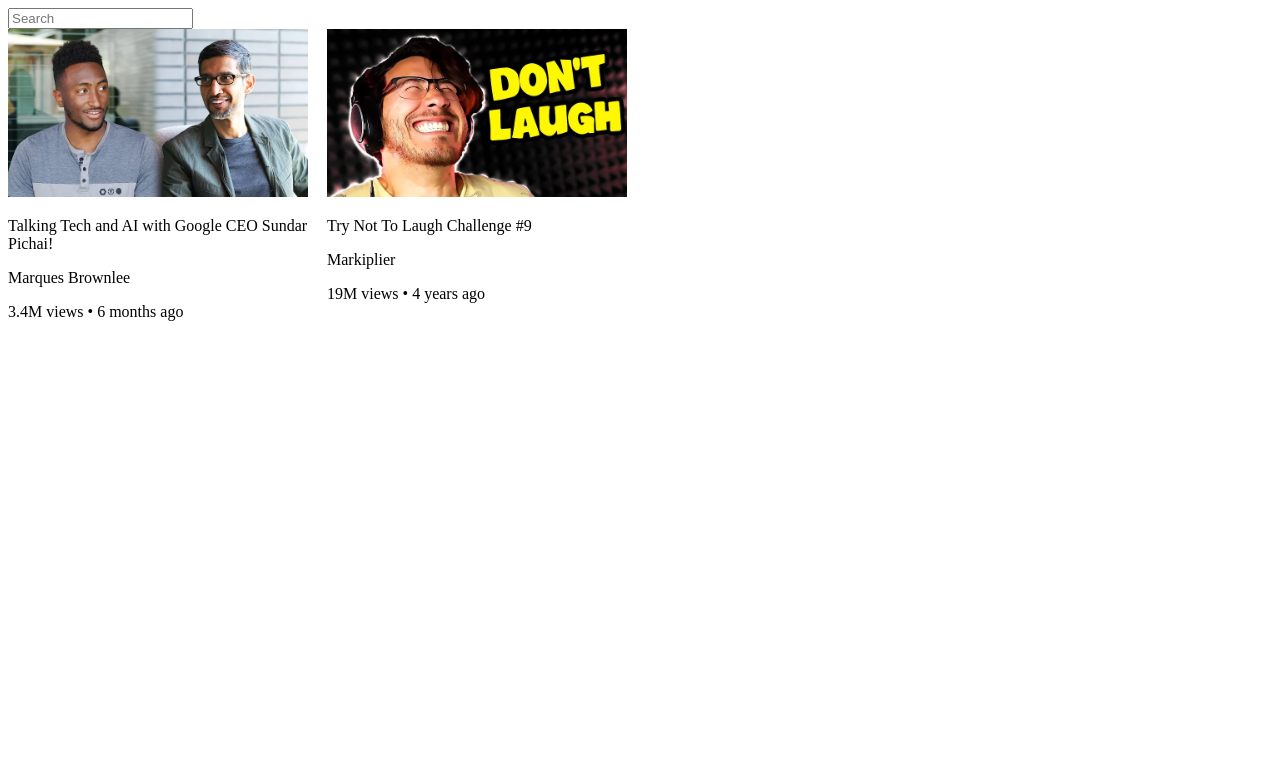
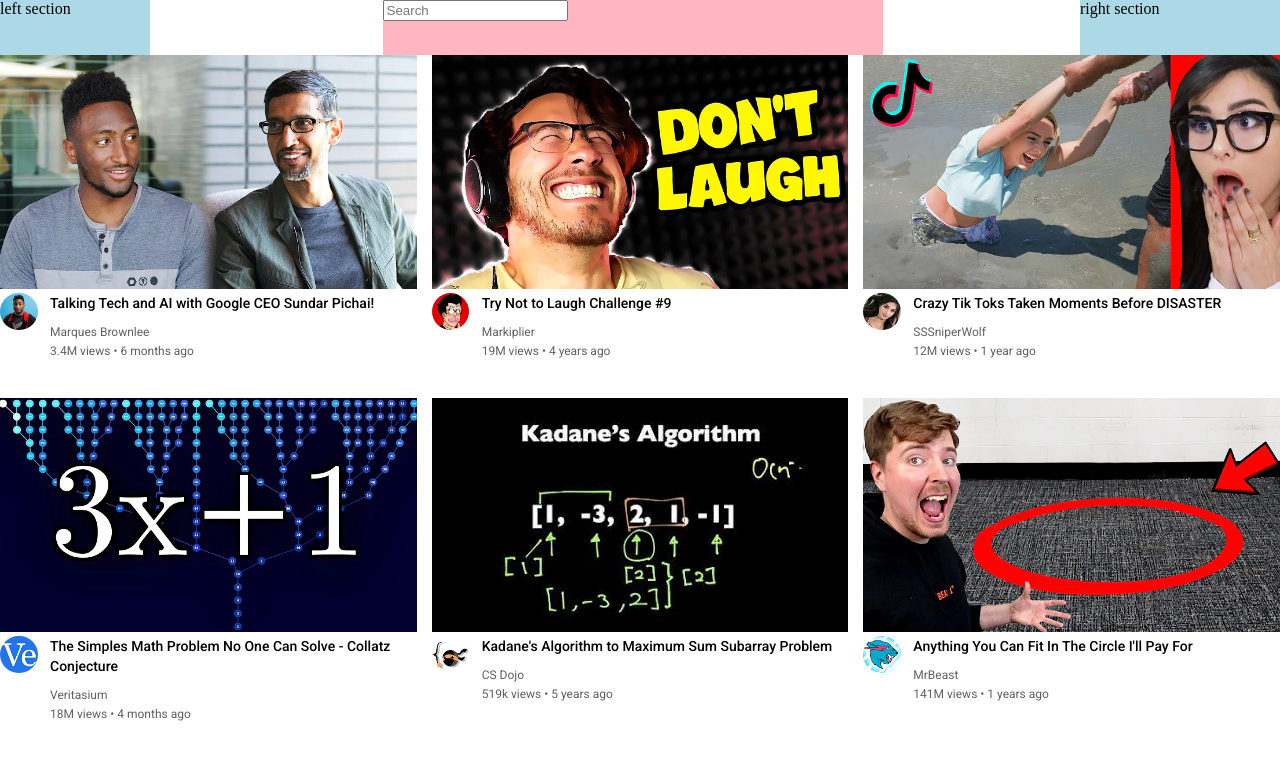
Before and after one commit to michaelennis89/Courses, a plain HTML site: page SuperSimpleDev-HTML-CSS/Youtube-Clone/index.html in a window 1280 px wide. Drawn offline with Linux system fonts and the light colour scheme.

Commit message:
Nested Layouts, Css-Grid, Flexbox
- Modified middle video section to a css-grid and started header inside a flex box.

```diff
--- /dev/null
+++ b/SuperSimpleDev-HTML-CSS/Youtube-Clone/css/general.css
@@ -0,0 +1,9 @@
+p{
+    font-family: Roboto, Arial;
+    margin-top: 0px;
+    margin-bottom: 0px;
+}
+
+body {
+    margin: 0;
+}
--- /dev/null
+++ b/SuperSimpleDev-HTML-CSS/Youtube-Clone/css/header.css
@@ -0,0 +1,25 @@
+.header{
+    height: 55px;
+
+    display: flex;
+    flex-direction: row;
+    justify-content: space-between;
+}
+
+.section-left{
+    background-color: lightblue;
+    width: 150px;
+}
+
+.section-middle{
+    background-color: lightpink;
+    flex: 1;
+    margin-left: 70px;
+    margin-right: 35px;
+    max-width: 500px;
+}
+
+.section-right{
+    background-color: lightblue;
+    width: 200px;
+}
--- a/SuperSimpleDev-HTML-CSS/Youtube-Clone/css/style.css
+++ b/SuperSimpleDev-HTML-CSS/Youtube-Clone/css/style.css
@@ -1,26 +1,51 @@
-.search-bar{
-    display: block;
+.video-grid{
+    display:grid;
+    grid-template-columns: 1fr 1fr 1fr;
+    column-gap: 15px;
+    row-gap: 40px;
+}
+
+.video-info-grid{
+    display: grid;
+    grid-template-columns: 50px 1fr;
+}
+
+.video-preview{
+
 }
 
 .video-thumbnail{
-    width: 300px;
+    width: 100%;
+}
+
+.channel-picture{
+
+}
+
+.profile-picture{
+    width: 75%;
+    border-radius: 25px;
+}
+
+.video-info{
+
 }
 
 .video-title{
+    width: 100%;
+    margin-top: 0px;
+    font-weight: 500;
+    font-size: 14px;
+    line-height: 20px;
+    margin-bottom: 12px;
+}
 
+.video-author,
+.video-stats {
+    font-size: 12px;
+    color: rgb(96, 96, 96);
 }
 
 .video-author{
-
+    margin-bottom: 5px;
 }
-
-.video-stats{
-
-}
-
-.video-preview{
-    width: 300px;
-    display: inline-block;
-    vertical-align: top;
-    margin-right: 15px;
-}
--- a/SuperSimpleDev-HTML-CSS/Youtube-Clone/index.html
+++ b/SuperSimpleDev-HTML-CSS/Youtube-Clone/index.html
@@ -3,22 +3,114 @@
     <head>
         <title>Youtube.com Clone</title>
         <link rel="stylesheet" href="css/style.css">
+        <link rel="stylesheet" href="css/header.css">
+        <link rel="stylesheet" href="css/general.css">
+        <link rel="preconnect" href="https://fonts.googleapis.com">
+        <link rel="preconnect" href="https://fonts.gstatic.com" crossorigin>
+        <link href="https://fonts.googleapis.com/css2?family=Roboto:wght@400;500;700&display=swap" rel="stylesheet">
     </head>
     <body>
-        <input class="search-bar" type="text" placeholder="Search">
-
+        <div class="header">
+            <div class="section-left">
+                left section
+            </div>
+            <div class="section-middle">
+                <input type="text" placeholder="Search">
+            </div>
+            <div class="section-right">
+                right section
+            </div>
+        </div>
+        <div class="video-grid">
             <div class="video-preview">
+                <div>
                     <img class="video-thumbnail" src="img/thumbnail-1.webp">
+                </div>
+                <div class="video-info-grid">
+                    <div class="channel-picture">
+                        <img class="profile-picture" src="img/channel-1.jpeg">
+                    </div>
+                    <div class="video-info">
                         <p class="video-title">Talking Tech and AI with Google CEO Sundar Pichai!</p>
                         <p class="video-author">Marques Brownlee</p>
                         <p class="video-stats">3.4M views &#8226; 6 months ago</p>
                     </div>
-
+                </div>
+            </div>
             <div class="video-preview">
+                <div>
                     <img class="video-thumbnail" src="img/thumbnail-2.webp">
-            <p class="video-title">Try Not To Laugh Challenge #9</p>
+                </div>
+                <div class="video-info-grid">
+                    <div class="channel-picture">
+                        <img class="profile-picture" src="img/channel-2.jpeg">
+                    </div>
+                    <div>
+                        <p class="video-title">Try Not to Laugh Challenge #9</p>
                         <p class="video-author">Markiplier</p>
                         <p class="video-stats">19M views &#8226; 4 years ago</p>
                     </div>
-    </body>
+                </div>
+            </div>
+            <div class="video-preview">
+                <div>
+                    <img class="video-thumbnail" src="img/thumbnail-3.webp">
+                </div>
+                <div class="video-info-grid">
+                    <div class="channel-picture">
+                        <img class="profile-picture" src="img/channel-3.jpeg">
+                    </div>
+                    <div class="video-info">
+                        <p class="video-title">Crazy Tik Toks Taken Moments Before DISASTER</p>
+                        <p class="video-author">SSSniperWolf</p>
+                        <p class="video-stats">12M views &#8226; 1 year ago</p>
+                    </div>
+                </div>
+            </div>
+            <div class="video-preview">
+                <div>
+                    <img class="video-thumbnail" src="img/thumbnail-4.webp">
+                </div>
+                <div class="video-info-grid">
+                    <div class="channel-picture">
+                        <img class="profile-picture" src="img/channel-4.jpeg">
+                    </div>
+                    <div>
+                        <p class="video-title">The Simples Math Problem No One Can Solve - Collatz Conjecture</p>
+                        <p class="video-author">Veritasium</p>
+                        <p class="video-stats">18M views &#8226; 4 months ago</p>
+                    </div>
+                </div>
+            </div>
+            <div class="video-preview">
+                <div>
+                    <img class="video-thumbnail" src="img/thumbnail-5.webp">
+                </div>
+                <div class="video-info-grid">
+                    <div class="channel-picture">
+                        <img class="profile-picture" src="img/channel-5.jpeg">
+                    </div>
+                    <div class="video-info">
+                        <p class="video-title">Kadane's Algorithm to Maximum Sum Subarray Problem</p>
+                        <p class="video-author">CS Dojo</p>
+                        <p class="video-stats">519k views &#8226; 5 years ago</p>
+                    </div>
+                </div>
+            </div>
+            <div class="video-preview">
+                <div>
+                    <img class="video-thumbnail" src="img/thumbnail-6.webp">
+                </div>
+                <div class="video-info-grid">
+                    <div class="channel-picture">
+                        <img class="profile-picture" src="img/channel-6.jpeg">
+                    </div>
+                    <div>
+                        <p class="video-title">Anything You Can Fit In The Circle I'll Pay For</p>
+                        <p class="video-author">MrBeast</p>
+                        <p class="video-stats">141M views &#8226; 1 years ago</p>
+                    </div>
+                </div>
+            </div>
+        </div>
 </html>
```
Also changed, not shown: SuperSimpleDev-HTML-CSS/Basics/flexbox.html (added, +129 -0 lines), SuperSimpleDev-HTML-CSS/Basics/grid.html (added, +65 -0 lines), SuperSimpleDev-HTML-CSS/Youtube-Clone/img/channel-1.jpeg (added), SuperSimpleDev-HTML-CSS/Youtube-Clone/img/channel-2.jpeg (added), SuperSimpleDev-HTML-CSS/Youtube-Clone/img/channel-3.jpeg (added), SuperSimpleDev-HTML-CSS/Youtube-Clone/img/channel-4.jpeg (added), SuperSimpleDev-HTML-CSS/Youtube-Clone/img/channel-5.jpeg (added), SuperSimpleDev-HTML-CSS/Youtube-Clone/img/channel-6.jpeg (added), SuperSimpleDev-HTML-CSS/Youtube-Clone/img/thumbnail-3.webp (added), SuperSimpleDev-HTML-CSS/Youtube-Clone/img/thumbnail-4.webp (added), SuperSimpleDev-HTML-CSS/Youtube-Clone/img/thumbnail-5.webp (added), SuperSimpleDev-HTML-CSS/Youtube-Clone/img/thumbnail-6.webp (added). Lines whose indentation alone changed are shown as unchanged.
